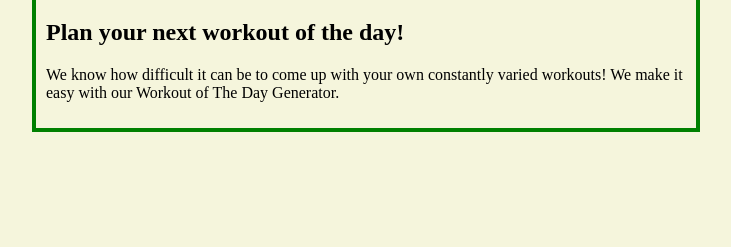
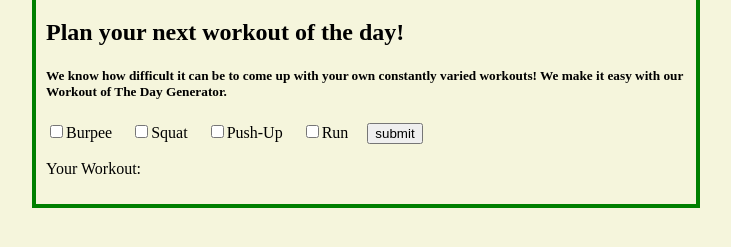
Before and after one commit to akonenkamp/project, a plain HTML site: page index.html in a window 1280 px wide. Shown: the part 75-322 px from the top of the page, without its empty margins (274-1005 px from the left). Drawn offline with Linux system fonts and the light colour scheme.

Commit message:
shell of website

```diff
--- a/index.html
+++ b/index.html
@@ -13,8 +13,25 @@
 <body>
    <h1>WOD Generator</h1>
    <h2>Plan your next workout of the day!</h2>
-   <p>We know how difficult it can be to come up with your own constantly varied workouts! We make it easy with our Workout of The Day Generator.
-   </p>
+   <h5>We know how difficult it can be to come up with your own constantly varied workouts! We make it easy with our Workout of The Day Generator.
+   </h5>
+
+
+  <form>
+    <input type="checkbox" name="burpee" value="burpee">Burpee
+    <input type="checkbox" name="squat" value="squat">Squat
+    <input type="checkbox" name="pushup" value="pushup">Push-Up
+    <input type="checkbox" name="run" value="run">Run
+    <button>submit</button>
+  </form>
+
+  <p>Your Workout:</p>
+
+
+
+
+
+
 
 </body>
 
--- a/stylesheet.css
+++ b/stylesheet.css
@@ -5,3 +5,7 @@ body {
  border: 4px solid green;
  padding: 10px;
 }
+
+form {
+  word-spacing: 15px;
+}
```
